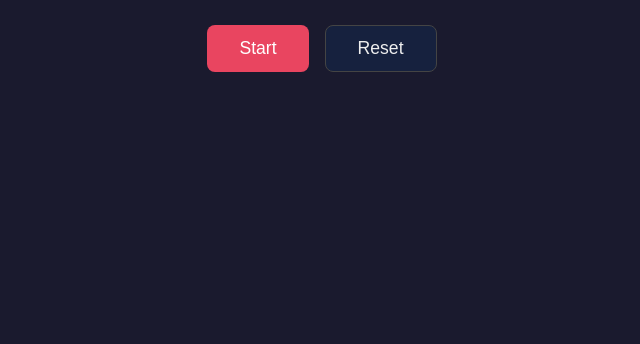
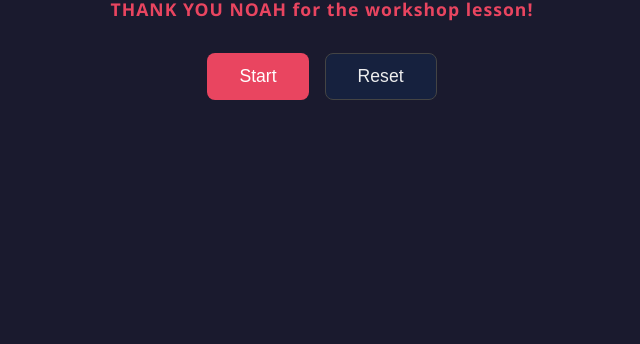
Before and after one commit to eladubya/stopwatch-app, a website: page index.html in a window 1280 px wide. Shown: the part 456-800 px from the top of the page, without its empty margins (318-958 px from the left). Drawn offline with Linux system fonts and the light colour scheme.

Commit message:
Add thank you message to stopwatch

```diff
--- a/index.html
+++ b/index.html
@@ -10,6 +10,7 @@
   <div class="container">
     <h1>Stopwatch</h1>
     <div class="display" id="display">00:00:00</div>
+    <p class="thank-you">THANK YOU NOAH for the workshop lesson!</p>
     <div class="buttons">
       <button id="startStop">Start</button>
       <button id="reset">Reset</button>
--- a/style.css
+++ b/style.css
@@ -34,6 +34,14 @@ h1 {
   font-variant-numeric: tabular-nums;
 }
 
+.thank-you {
+  color: #e94560;
+  font-weight: bold;
+  font-size: 1.1rem;
+  margin-bottom: 2rem;
+  letter-spacing: 1px;
+}
+
 .buttons {
   display: flex;
   gap: 1rem;
```
